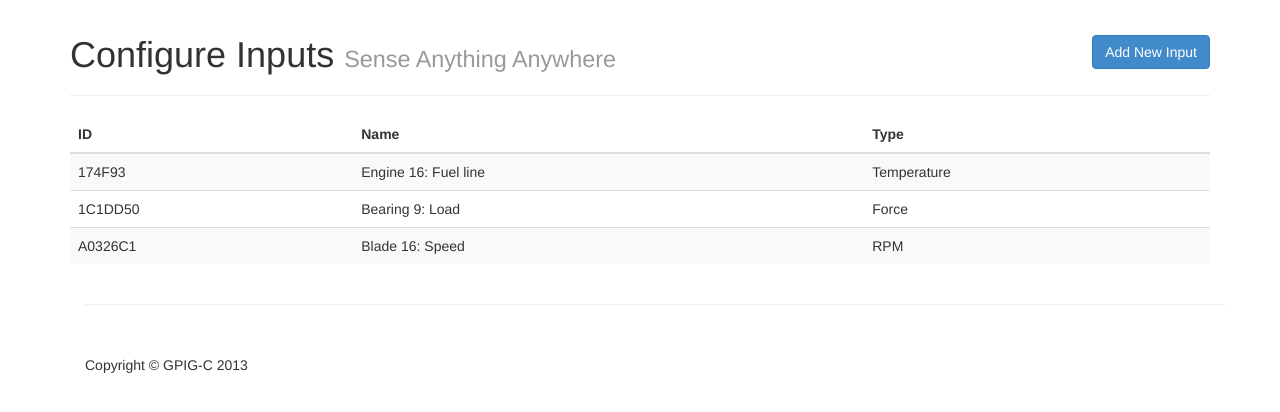
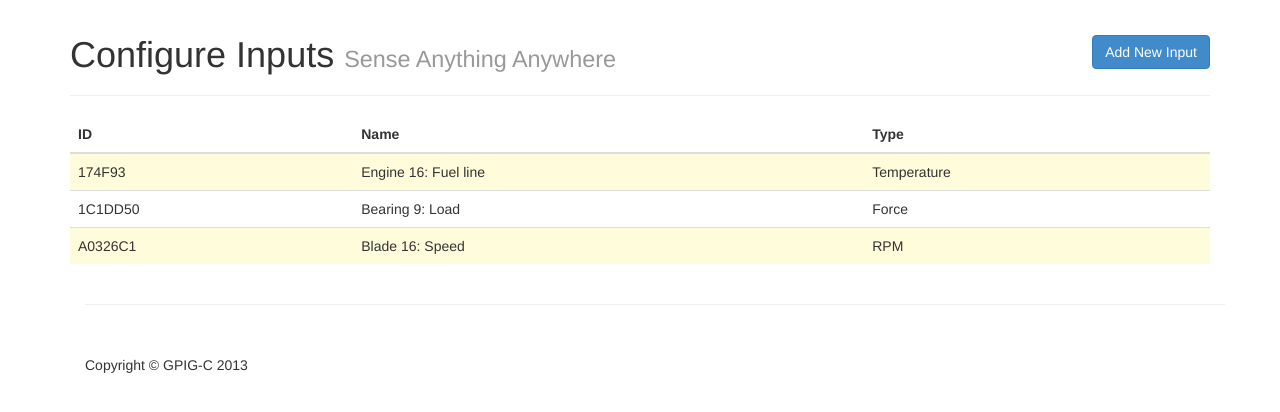
Before and after one commit to sftrabbit/gpig-c, a PHP site: page /adminCenter/conf-inputs.html in a window 1280 px wide. Shown: the part 55-467 px from the top of the page. Run offline with PHP 8.4, Linux system fonts and the light colour scheme.

Commit message:
Add our colour palette to the table in Input Configuration

```diff
--- a/PrototypeAdminCentre/modern-business/css/custom-gpig.css
+++ b/PrototypeAdminCentre/modern-business/css/custom-gpig.css
@@ -127,3 +127,8 @@ h3.h3_4 {
     background-color:#222222;
     color:#efefef;
 }
+
+.table-striped > tbody > tr:nth-child(odd) > td,
+.table-striped > tbody > tr:nth-child(odd) > th {
+  background-color: #fffcdb;
+}
```
